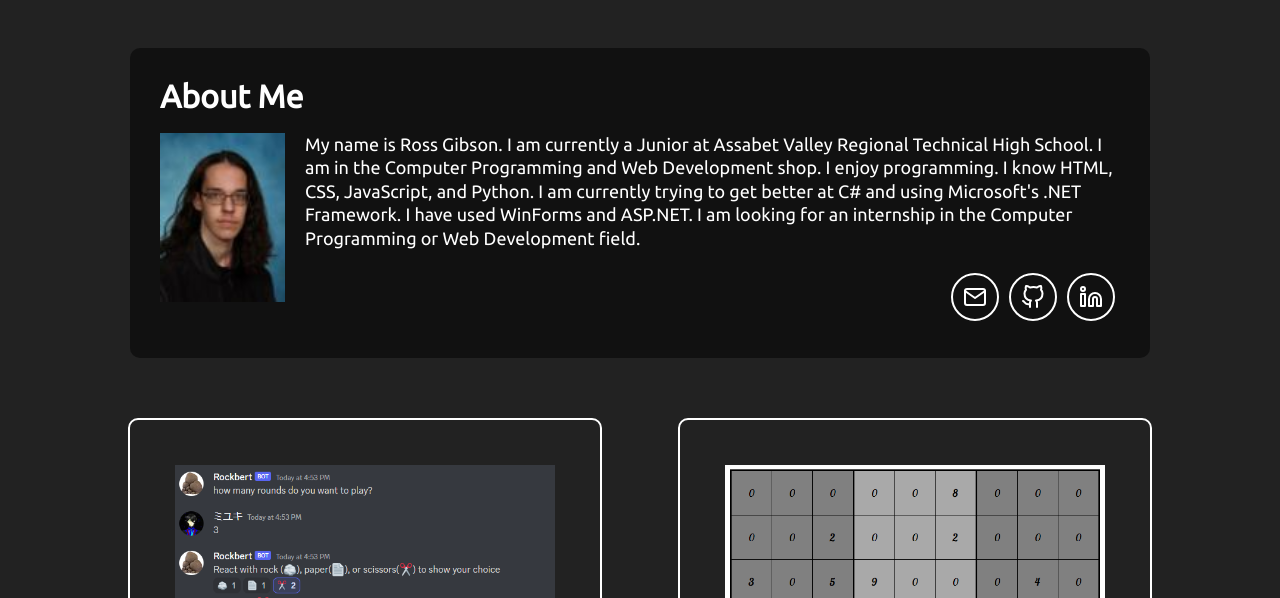
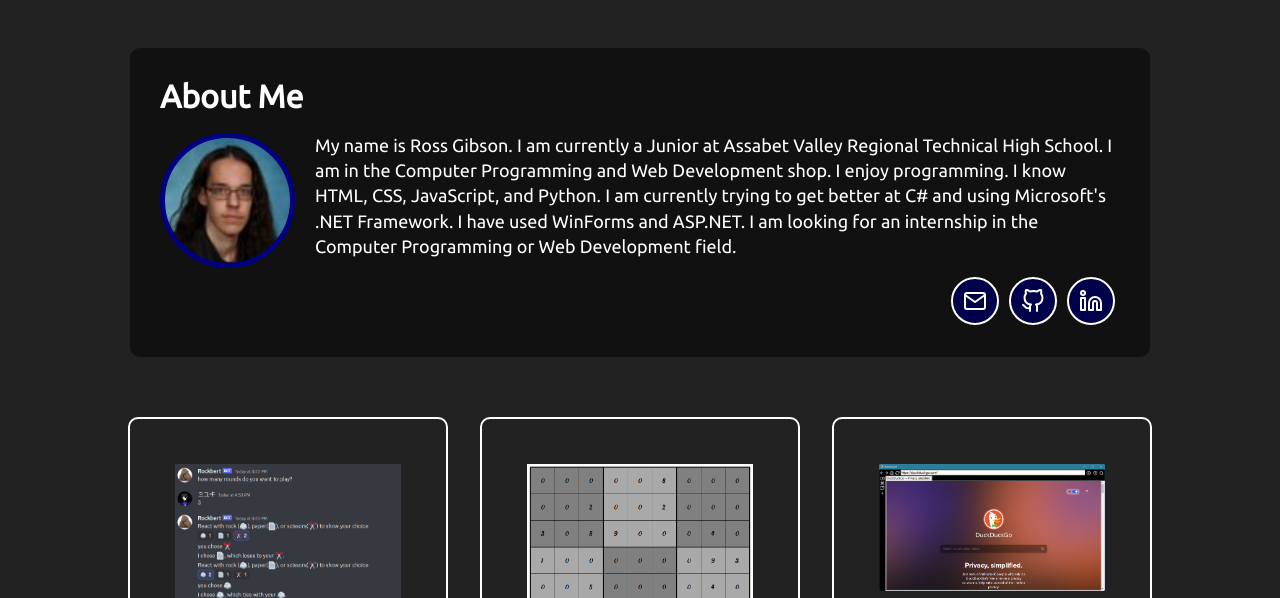
Before and after one commit to A4R7bluep/MyWebsite, a plain HTML site: page index.html in a window 1280 px wide. Shown: the part 502-1100 px from the top of the page. Drawn offline with Linux system fonts and the light colour scheme.

Commit message:
updated acticle sizing and spruced up about me

```diff
--- a/index.css
+++ b/index.css
@@ -56,22 +56,30 @@ article {
     background-color: #111111;
     border-radius: 10px;
     padding: 30px;
-    height: 250px;
+    /* height: 300px; */
 }
 
 article h1 {
     font-size: 32px;
 }
 
-article img#userpic {
+article div#userpic {
+    background: url("ross.png") no-repeat center -10px / cover;
     width: 125px;
+    height: 125px;
     margin-right: 20px;
     float: left;
+    border: 5px solid navy;
+    border-radius: 125px;
 }
 
 article p {
     font-size: 18px;
-    line-height: 1.3;
+    line-height: 1.4;
+}
+
+article div#quickcontacts {
+    height: 50px;
 }
 
 article div#quickcontacts a {
@@ -79,12 +87,9 @@ article div#quickcontacts a {
     border-radius: 100px;
     float: right;
     margin: 5px;
+    margin-top: 0px;
     padding: 10px 10px 7px 10px;
-    transition: background-color 0.5s;
-}
-
-article div#quickcontacts a:hover {
-    background-color: rgb(0, 0, 100);
+    background-color: rgb(0, 0, 75);
 }
 
 section {
@@ -135,13 +140,21 @@ footer {
 
 /* Phone Styles */
 
-@media screen and (max-device-width: 1199px) {
+@media screen and (max-width: 1199px) {
+    /* article {
+        height: 325px;
+    } */
+
     div.projects {
         width: 40%;
     }
+
+    div.projects:nth-of-type(3) {
+        width: 100%;
+    }
 }
 
-@media screen and (max-device-width: 799px) {
+@media screen and (max-width: 799px) {
     header {
         height: 200px;
     }
@@ -152,6 +165,10 @@ footer {
         padding: 5px;
     }
 
+    /* article {
+        height: 375px;
+    } */
+
     header div h1 {
         font-size: 50px;
     }
--- a/index.html
+++ b/index.html
@@ -21,7 +21,7 @@
     <main>
         <article>
             <h1>About Me</h1><br>
-            <img src="ross.png" id="userpic">
+            <div id="userpic"></div>
             <p>
                 My name is Ross Gibson. I am currently a Junior at Assabet Valley Regional Technical High School.
                 I am in the Computer Programming and Web Development shop. I enjoy programming.
```
